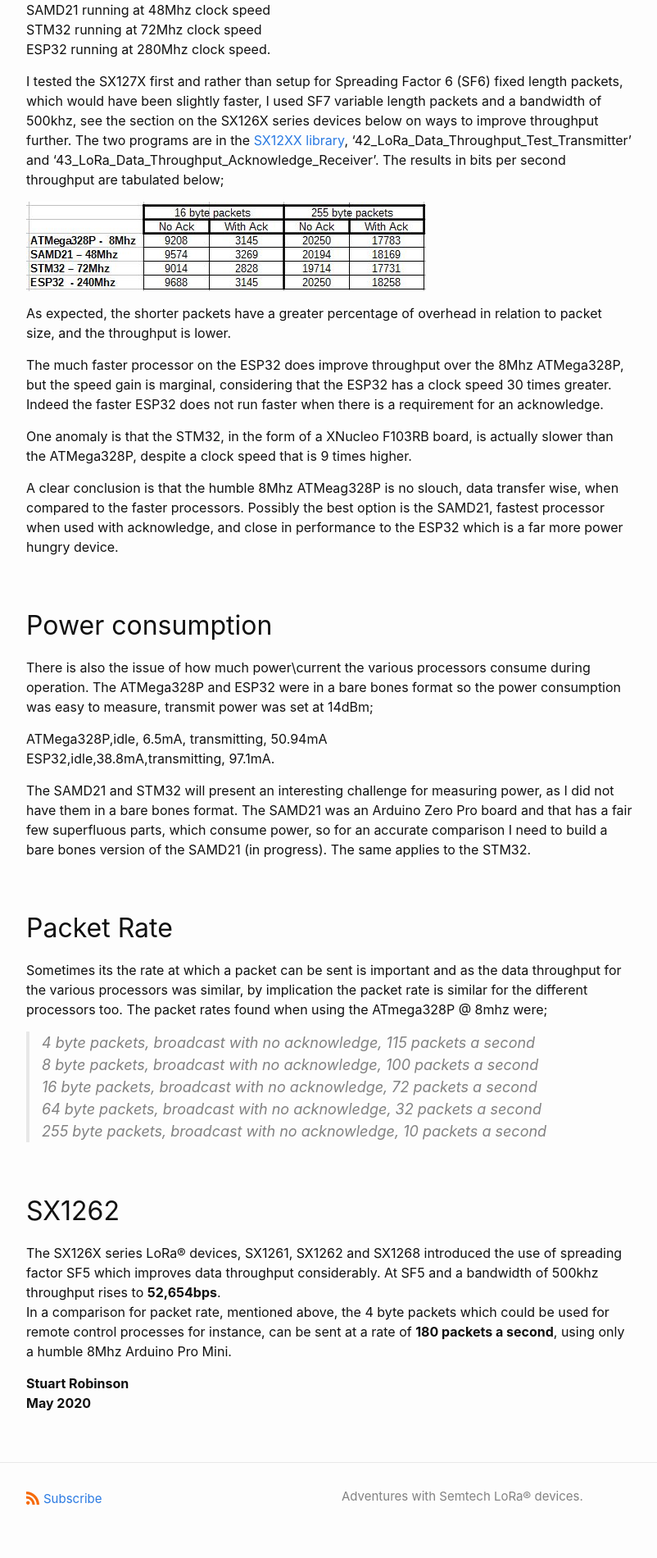
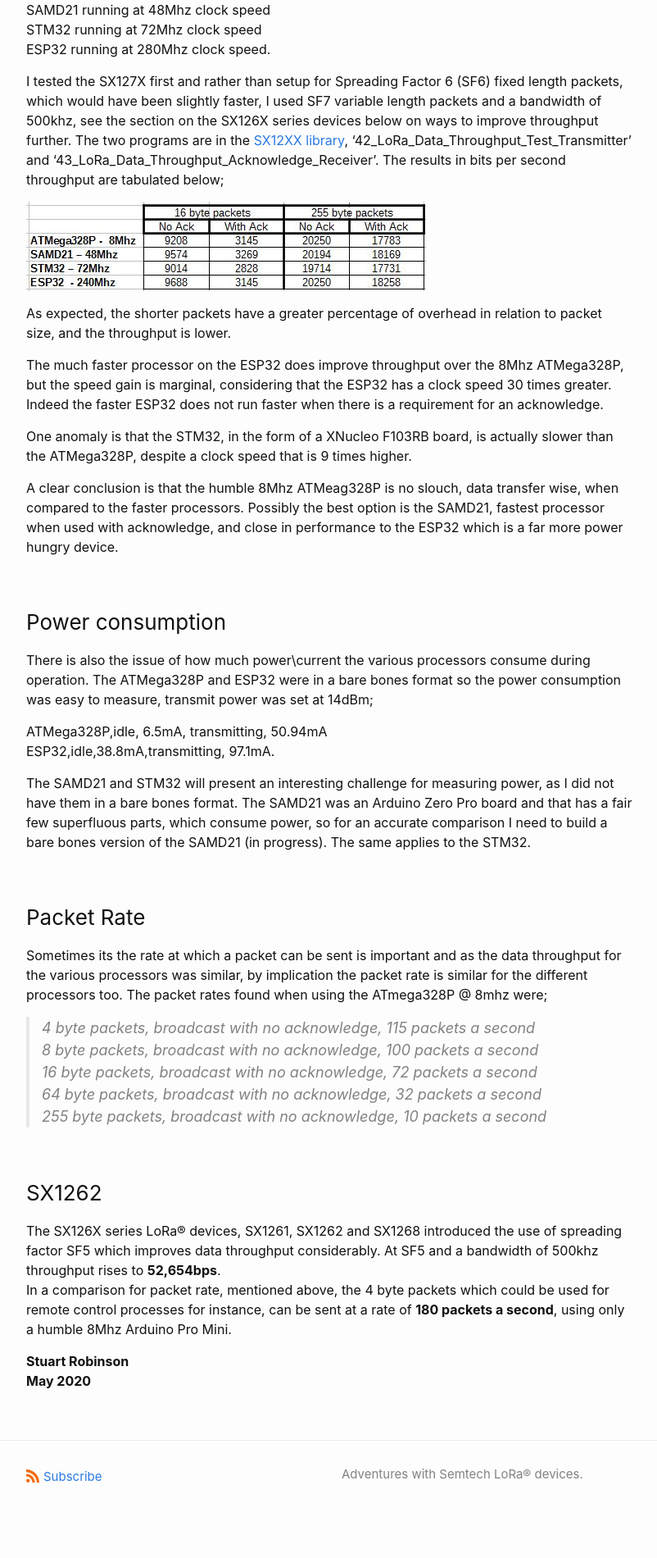
Before and after one commit to StuartsProjects/StuartsProjects.github.io, a Jekyll site: the page built from _posts/2020-05-07-How-fast-is-LoRa®.md, in a window 1280 px wide. Shown: the part 1233-3133 px from the top of the page at 82% size, without its empty margins (238-1040 px from the left). Built offline with Jekyll 4.4.1, drawn with Linux system fonts in a browser that asks for light colours; after the commit the page ends 3106 px from its top, so only the background shows below that.

Commit message:
Change headings

```diff
--- a/_posts/2020-05-07-How-fast-is-LoRa®.md
+++ b/_posts/2020-05-07-How-fast-is-LoRa®.md
@@ -34,7 +34,7 @@ One anomaly is that the STM32, in the form of a XNucleo F103RB board, is actuall
 
 A clear conclusion is that the humble 8Mhz ATMeag328P is no slouch, data transfer wise, when compared to the faster processors. Possibly the best option is the SAMD21, fastest processor when used with acknowledge, and close in performance to the ESP32 which is a far more power hungry device.
 
-## Power consumption
+### Power consumption
 
 There is also the issue of how much power\\current the various processors consume during operation. The ATMega328P and ESP32 were in a bare bones format so the power consumption was easy to measure, transmit power was set at 14dBm;
 
@@ -44,7 +44,7 @@ ESP32,idle,38.8mA,transmitting, 97.1mA.
 
 The SAMD21 and STM32 will present an interesting challenge for measuring power, as I did not have them in a bare bones format. The SAMD21 was an Arduino Zero Pro board and that has a fair few superfluous parts, which consume power, so for an accurate comparison I need to build a bare bones version of the SAMD21 (in progress). The same applies to the STM32.
 
-## Packet Rate
+### Packet Rate
 
 Sometimes its the rate at which a packet can be sent is important and as the data throughput for the various processors was similar, by implication the packet rate is similar for the different processors too. The packet rates found when using the ATmega328P @ 8mhz were;
 
@@ -56,7 +56,7 @@ Sometimes its the rate at which a packet can be sent is important and as the dat
 64 byte packets, broadcast with no acknowledge, 32 packets a second
 255 byte packets, broadcast with no acknowledge, 10 packets a second
 
-## SX1262
+### SX1262
 
 The SX126X series LoRa® devices, SX1261, SX1262 and SX1268 introduced the use of spreading factor SF5 which improves data throughput considerably. At SF5 and a bandwidth of 500khz throughput rises to **52,654bps**.
 In a comparison for packet rate, mentioned above, the 4 byte packets which could be used for remote control processes for instance, can be sent at a rate of **180 packets a second**, using only a humble 8Mhz Arduino Pro Mini.
```
